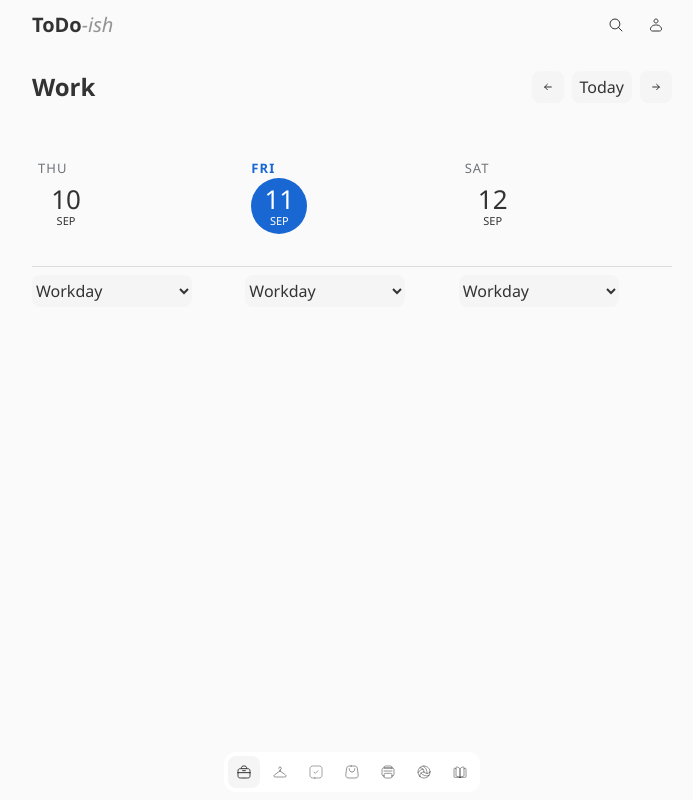
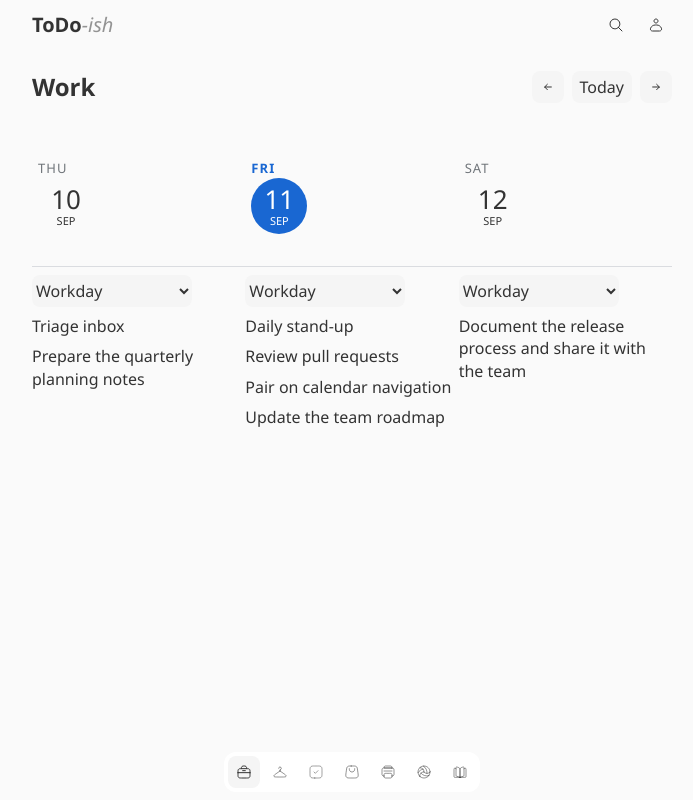
Before and after one commit to miocene/todo-ish, a Vue app: page / in a window 1280 px wide. Shown: the whole page, without its empty margins (288-981 px from the left). Built offline with nearby package versions, Linux system fonts and the light colour scheme.

Commit message:
feat(work): add seamless sliding task calendar

```diff
--- a/src/pages/WorkPage.vue
+++ b/src/pages/WorkPage.vue
@@ -4,6 +4,7 @@ import JMIcon from "../components/JMIcon/JMIcon.vue";
 import { getWorkStatus, setWorkStatus, WORK_STATUSES } from "../app/work-status.js";
 
 const ISO_DATE = /^\d{4}-\d{2}-\d{2}$/;
+const RANGE_DAY_COUNT = 3;
 const WEEKDAY_FORMATTER = new Intl.DateTimeFormat("en", { weekday: "short" });
 const DAY_FORMATTER = new Intl.DateTimeFormat("en", { day: "numeric" });
 const MONTH_FORMATTER = new Intl.DateTimeFormat("en", { month: "short" });
@@ -13,6 +14,11 @@ const LABEL_FORMATTER = new Intl.DateTimeFormat("en", {
   month: "long",
   year: "numeric",
 });
+const SAMPLE_TASK_TITLES = [
+  ["Triage inbox", "Prepare the quarterly planning notes"],
+  ["Daily stand-up", "Review pull requests", "Pair on calendar navigation", "Update the team roadmap"],
+  ["Document the release process and share it with the team"],
+];
 
 function localDate(value = new Date()) {
   if (typeof value === "string") return new Date(`${value}T12:00:00`);
@@ -41,15 +47,40 @@ function requestedDate(value, fallback = new Date()) {
   return isIsoDate(value) ? localDate(value) : localDate(fallback);
 }
 
+function calendarDays(focusDate, todayIso) {
+  return Array.from({ length: RANGE_DAY_COUNT }, (_, index) => {
+    const date = shiftDays(focusDate, index - 1);
+    const iso = isoDate(date);
+    const status = getWorkStatus(iso);
+    return {
+      iso,
+      weekday: WEEKDAY_FORMATTER.format(date),
+      day: DAY_FORMATTER.format(date),
+      month: MONTH_FORMATTER.format(date),
+      label: LABEL_FORMATTER.format(date),
+      statusValue: status.value,
+      tasks: SAMPLE_TASK_TITLES[index].map((title, taskIndex) => ({
+        id: `${iso}-${taskIndex}`,
+        title,
+      })),
+      today: iso === todayIso,
+    };
+  });
+}
+
 export default {
   name: "WorkPage",
   components: { JMButton, JMIcon },
   data() {
     return {
       midnightTimer: undefined,
+      rangeTransitionFrame: undefined,
+      routeWatchReady: false,
       statusOptions: WORK_STATUSES,
       today: localDate(),
-      transitionName: "range-next",
+      trackMoving: false,
+      transitionDirection: "next",
+      transitionFromDate: undefined,
     };
   },
   watch: {
@@ -66,43 +97,35 @@ export default {
       return isoDate(this.today);
     },
     days() {
-      return Array.from({ length: 3 }, (_, index) => {
-        const date = shiftDays(this.focusDate, index - 1);
-        const iso = isoDate(date);
-        const status = getWorkStatus(iso);
-        return {
-          iso,
-          weekday: WEEKDAY_FORMATTER.format(date),
-          day: DAY_FORMATTER.format(date),
-          month: MONTH_FORMATTER.format(date),
-          label: LABEL_FORMATTER.format(date),
-          statusIcon: status.icon,
-          statusValue: status.value,
-          today: iso === this.todayIso,
-        };
-      });
+      return calendarDays(this.focusDate, this.todayIso);
+    },
+    isRangeTransitioning() {
+      return Boolean(this.transitionFromDate);
+    },
+    trackDays() {
+      if (!this.transitionFromDate) return this.days;
+      const outgoingDays = calendarDays(this.transitionFromDate, this.todayIso);
+      return this.transitionDirection === "next" ? [...outgoingDays, ...this.days] : [...this.days, ...outgoingDays];
     },
     rangeLabel() {
-      return `${this.days[0].label} to ${this.days[2].label}`;
-    },
-    rangeKey() {
-      return isoDate(this.focusDate);
+      return `${this.days[0].label} to ${this.days.at(-1).label}`;
     },
   },
   mounted() {
     this.scheduleTodayRefresh();
   },
   beforeUnmount() {
+    window.cancelAnimationFrame(this.rangeTransitionFrame);
     window.clearTimeout(this.midnightTimer);
   },
   methods: {
     handleDateQueryChange(value, previousValue) {
       const date = requestedDate(value, this.today);
-      if (previousValue !== undefined) {
+      if (this.routeWatchReady) {
         const previousDate = requestedDate(previousValue, this.today);
-        if (date < previousDate) this.transitionName = "range-previous";
-        if (date > previousDate) this.transitionName = "range-next";
+        if (isoDate(date) !== isoDate(previousDate)) this.startRangeTransition(previousDate, date);
       }
+      this.routeWatchReady = true;
       this.normalizeDateQuery(value, date);
     },
     normalizeDateQuery(value, date = requestedDate(value, this.today)) {
@@ -112,6 +135,7 @@ export default {
       this.$router.replace({ name: "work", query, hash: this.$route.hash });
     },
     navigateToRange(value) {
+      if (this.isRangeTransitioning) return;
       const date = localDate(value);
       const dateIso = isoDate(date);
       const query = { ...this.$route.query };
@@ -121,13 +145,38 @@ export default {
       this.$router.push({ name: "work", query });
     },
     changeRange(amount) {
-      this.navigateToRange(shiftDays(this.focusDate, amount * 3));
+      this.navigateToRange(shiftDays(this.focusDate, amount * RANGE_DAY_COUNT));
     },
     goToday() {
       this.navigateToRange(this.today);
     },
     setDayStatus(date, value) {
       setWorkStatus(date, value);
+    },
+    startRangeTransition(previousDate, date) {
+      window.cancelAnimationFrame(this.rangeTransitionFrame);
+      this.trackMoving = false;
+      this.transitionDirection = date > previousDate ? "next" : "previous";
+
+      if (window.matchMedia("(prefers-reduced-motion: reduce)").matches) {
+        this.transitionFromDate = undefined;
+        return;
+      }
+
+      this.transitionFromDate = previousDate;
+      this.$nextTick(() => {
+        this.rangeTransitionFrame = window.requestAnimationFrame(() => {
+          this.rangeTransitionFrame = window.requestAnimationFrame(() => {
+            this.trackMoving = true;
+          });
+        });
+      });
+    },
+    finishRangeTransition(event) {
+      if (event.target !== this.$refs.weekGrid || event.propertyName !== "transform") return;
+      window.cancelAnimationFrame(this.rangeTransitionFrame);
+      this.trackMoving = false;
+      this.transitionFromDate = undefined;
     },
     scheduleTodayRefresh() {
       const now = new Date();
@@ -148,18 +197,41 @@ export default {
 <template>
   <section class="calendar" aria-labelledby="work-page-title">
     <div class="calendar__header">
-      <!-- TODO classes -->
-      <h1 id="work-page-title" class="calendar__title">Work</h1>
+      <h1 id="work-page-title">Work</h1>
       <p class="calendar__status" aria-live="polite" aria-atomic="true">{{ rangeLabel }}</p>
 
-      <JMButton aria-label="Previous three days" icon-name="arrow-left" view="secondary" @click="changeRange(-1)" />
-      <JMButton text="Today" view="secondary" @click="goToday" />
-      <JMButton aria-label="Next three days" icon-name="arrow-right" view="secondary" @click="changeRange(1)" />
+      <JMButton
+        aria-label="Previous three days"
+        :disabled="isRangeTransitioning"
+        icon-name="arrow-left"
+        view="secondary"
+        @click="changeRange(-1)"
+      />
+      <JMButton :disabled="isRangeTransitioning" text="Today" view="secondary" @click="goToday" />
+      <JMButton
+        aria-label="Next three days"
+        :disabled="isRangeTransitioning"
+        icon-name="arrow-right"
+        view="secondary"
+        @click="changeRange(1)"
+      />
     </div>
 
-    <Transition :name="transitionName">
-      <div :key="rangeKey" class="week-grid" role="group" :aria-label="rangeLabel">
-        <div v-for="day in days" :key="day.iso" class="week-day" :class="{ 'week-day--today': day.today }">
+    <div
+      ref="weekGrid"
+      class="week-grid"
+      :class="{
+        'week-grid--moving': trackMoving,
+        'week-grid--next': isRangeTransitioning && transitionDirection === 'next',
+        'week-grid--previous': isRangeTransitioning && transitionDirection === 'previous',
+      }"
+      role="group"
+      :aria-label="rangeLabel"
+      :aria-busy="isRangeTransitioning"
+      @transitioncancel="finishRangeTransition"
+      @transitionend="finishRangeTransition"
+    >
+      <div v-for="day in trackDays" :key="day.iso" class="week-day" :class="{ 'week-day--today': day.today }">
         <time class="week-day__heading" :datetime="day.iso">
           <span class="week-day__weekday">{{ day.weekday }}</span>
           <span class="week-day__date">
@@ -173,237 +245,19 @@ export default {
             :aria-label="`Status for ${day.label}`"
             @change="setDayStatus(day.iso, $event.target.value)"
           >
-              <button type="button">
+            <component :is="'button'" type="button">
               <component :is="'selectedcontent'" />
               <JMIcon name="chevron-down" />
-              </button>
+            </component>
             <option v-for="status in statusOptions" :key="status.value" :value="status.value">
               <JMIcon :name="status.icon" />
-                <span>{{ status.label }}</span>
+              {{ status.label }}
               <JMIcon v-if="status.value === day.statusValue" class="calendar__status-check" name="check" />
             </option>
           </select>
         </label>
+        <p v-for="task in day.tasks" :key="task.id">{{ task.title }}</p>
       </div>
     </div>
-    </Transition>
   </section>
 </template>
-
-<style>
-.calendar {
-  --calendar-accent: #1967d2;
-  --calendar-border: #dadce0;
-  --calendar-muted: #70757a;
-  --calendar-surface: #fff;
-}
-
-.calendar__status {
-  position: absolute;
-  inline-size: 1px;
-  block-size: 1px;
-  padding: 0;
-  margin: -1px;
-  overflow: hidden;
-  clip-path: inset(50%);
-  white-space: nowrap;
-  border: 0;
-}
-
-.calendar__header {
-  display: flex;
-  gap: var(--space-3);
-  align-items: center;
-  padding-bottom: var(--space-5);
-
-  .calendar__title {
-    flex-grow: 1;
-  }
-}
-
-.calendar__status-select {
-  block-size: var(--size-control);
-}
-
-.calendar__status-select select,
-.calendar__status-select select::picker(select) {
-  appearance: base-select;
-}
-
-.calendar__status-select select {
-  min-inline-size: 10rem;
-  block-size: 100%;
-  padding: 0;
-  color: var(--control-secondary-text);
-  font: inherit;
-  background: var(--control-secondary-background);
-  border: 0;
-  border-radius: var(--radius-control);
-  corner-shape: var(--corner-shape-default);
-  cursor: pointer;
-}
-
-.calendar__status-select select > button,
-.calendar__status-select selectedcontent,
-.calendar__status-select option {
-  display: flex;
-  align-items: center;
-  gap: var(--space-2);
-}
-
-.calendar__status-select select > button {
-  inline-size: 100%;
-  block-size: 100%;
-  padding-inline: var(--space-3);
-  color: inherit;
-  font: inherit;
-  background: transparent;
-  border: 0;
-}
-
-.calendar__status-select selectedcontent {
-  flex: 1;
-}
-
-.calendar__status-select selectedcontent .calendar__status-check,
-.calendar__status-select select::picker-icon {
-  display: none;
-}
-
-.calendar__status-select select::picker(select) {
-  margin-block-start: var(--space-2);
-  padding: var(--space-2);
-  background: var(--color-bg-surface);
-  border: 0;
-  border-radius: var(--radius-control);
-  box-shadow: 0 8px 24px rgb(0 0 0 / 14%);
-}
-
-.calendar__status-select option {
-  min-block-size: var(--size-control);
-  padding-inline: var(--space-3);
-  border-radius: calc(var(--radius-control) - var(--space-1));
-  cursor: pointer;
-}
-
-.calendar__status-select option::checkmark {
-  display: none;
-}
-
-.calendar__status-check {
-  margin-inline-start: auto;
-}
-
-.calendar__status-select option:is(:hover, :focus, :checked) {
-  background: var(--color-bg-selection);
-}
-
-.week-stage {
-  position: relative;
-  grid-column: 2;
-  grid-row: 2;
-  min-inline-size: 0;
-  overflow: hidden;
-  background: var(--calendar-surface);
-  border-inline: 1px solid var(--calendar-border);
-}
-
-.week-grid {
-  display: grid;
-  grid-template-columns: repeat(3, minmax(0, 1fr));
-}
-
-.week-day {
-  display: flex;
-  flex-direction: column;
-  gap: var(--space-3);
-}
-
-.week-day__heading {
-  padding: clamp(18px, 4vh, 40px) 6px;
-  border-block-end: 1px solid var(--calendar-border);
-}
-
-.week-day__weekday {
-  overflow: hidden;
-  color: var(--calendar-muted);
-  font-size: clamp(10px, 1.1vw, 13px);
-  font-weight: 500;
-  letter-spacing: 0.08em;
-  text-overflow: ellipsis;
-  text-transform: uppercase;
-}
-
-.week-day__date {
-  display: flex;
-  flex-direction: column;
-  align-items: center;
-  justify-content: center;
-  inline-size: clamp(42px, 5vw, 56px);
-  block-size: clamp(42px, 5vw, 56px);
-  border-radius: 50%;
-}
-
-.week-day__date strong {
-  font-size: clamp(18px, 2.2vw, 26px);
-  font-weight: 400;
-  line-height: 1;
-}
-
-.week-day__date small {
-  margin-block-start: 3px;
-  font-size: clamp(8px, 0.9vw, 11px);
-  line-height: 1;
-  text-transform: uppercase;
-}
-
-.week-day--today .week-day__weekday {
-  color: var(--calendar-accent);
-  font-weight: 700;
-}
-
-.week-day--today .week-day__date {
-  color: #fff;
-  background: var(--calendar-accent);
-}
-
-.range-next-enter-active,
-.range-next-leave-active,
-.range-previous-enter-active,
-.range-previous-leave-active {
-  transition:
-    opacity 280ms ease,
-    transform 340ms cubic-bezier(0.2, 0, 0, 1);
-}
-
-.range-next-enter-from,
-.range-previous-leave-to {
-  opacity: 0.4;
-  transform: translateX(100%);
-}
-
-.range-next-leave-to,
-.range-previous-enter-from {
-  opacity: 0.4;
-  transform: translateX(-100%);
-}
-
-@media (width <= 640px) {
-  .calendar {
-    grid-template-columns: 42px minmax(0, 1fr) 42px;
-  }
-
-  .week-day__heading {
-    padding-inline: 2px;
-  }
-}
-
-@media (prefers-reduced-motion: reduce) {
-  .range-next-enter-active,
-  .range-next-leave-active,
-  .range-previous-enter-active,
-  .range-previous-leave-active {
-    transition: none;
-  }
-}
-</style>
--- a/styles/style.css
+++ b/styles/style.css
@@ -27,8 +27,7 @@ h3 {
 :focus-visible {
   outline: 2px solid var(--focus);
   outline-offset: 3px;
-
-  /* TODO: add tansition */
+  /* TODO: add transition */
 }
 
 .skip-link {
@@ -46,3 +45,204 @@ h3 {
 .skip-link:focus {
   transform: translateY(0);
 }
+
+.calendar {
+  --calendar-accent: #1967d2;
+  --calendar-border: #dadce0;
+  --calendar-muted: #70757a;
+
+  overflow: clip;
+}
+
+.calendar__status {
+  position: absolute;
+  inline-size: 1px;
+  block-size: 1px;
+  padding: 0;
+  margin: -1px;
+  overflow: hidden;
+  clip-path: inset(50%);
+  white-space: nowrap;
+  border: 0;
+}
+
+.calendar__header {
+  display: flex;
+  gap: var(--space-3);
+  align-items: center;
+  padding-block-end: var(--space-5);
+}
+
+.calendar__header > h1 {
+  flex-grow: 1;
+}
+
+.calendar__status-select {
+  block-size: var(--size-control);
+}
+
+.calendar__status-select select,
+.calendar__status-select select::picker(select) {
+  appearance: base-select;
+}
+
+.calendar__status-select select {
+  min-inline-size: 10rem;
+  block-size: 100%;
+  padding: 0;
+  color: var(--control-secondary-text);
+  font: inherit;
+  background: var(--control-secondary-background);
+  border: 0;
+  border-radius: var(--radius-control);
+  corner-shape: var(--corner-shape-default);
+  cursor: pointer;
+}
+
+.calendar__status-select select > button,
+.calendar__status-select selectedcontent,
+.calendar__status-select option {
+  display: flex;
+  align-items: center;
+  gap: var(--space-2);
+}
+
+.calendar__status-select select > button {
+  inline-size: 100%;
+  block-size: 100%;
+  padding-inline: var(--space-3);
+  color: inherit;
+  font: inherit;
+  background: transparent;
+  border: 0;
+}
+
+.calendar__status-select selectedcontent {
+  flex: 1;
+}
+
+.calendar__status-select selectedcontent .calendar__status-check,
+.calendar__status-select select::picker-icon {
+  display: none;
+}
+
+.calendar__status-select select::picker(select) {
+  margin-block-start: var(--space-2);
+  padding: var(--space-2);
+  background: var(--color-bg-surface);
+  border: 0;
+  border-radius: var(--radius-control);
+  box-shadow: 0 8px 24px rgb(0 0 0 / 14%);
+}
+
+.calendar__status-select option {
+  min-block-size: var(--size-control);
+  padding-inline: var(--space-3);
+  border-radius: calc(var(--radius-control) - var(--space-1));
+  cursor: pointer;
+}
+
+.calendar__status-select option::checkmark {
+  display: none;
+}
+
+.calendar__status-check {
+  margin-inline-start: auto;
+}
+
+.calendar__status-select option:is(:hover, :focus, :checked) {
+  background: var(--color-bg-selection);
+}
+
+.week-grid {
+  display: grid;
+  grid-template-columns: repeat(3, minmax(0, 1fr));
+  inline-size: 100%;
+  transform: translateX(0);
+}
+
+.week-grid--next,
+.week-grid--previous {
+  grid-template-columns: repeat(6, minmax(0, 1fr));
+  inline-size: 200%;
+}
+
+.week-grid--previous {
+  transform: translateX(-50%);
+}
+
+.week-grid--moving {
+  transition: transform 340ms cubic-bezier(0.2, 0, 0, 1);
+}
+
+.week-grid--next.week-grid--moving {
+  transform: translateX(-50%);
+}
+
+.week-grid--previous.week-grid--moving {
+  transform: translateX(0);
+}
+
+.week-day {
+  display: flex;
+  flex-direction: column;
+  gap: var(--space-3);
+}
+
+.week-day__heading {
+  padding: clamp(18px, 4vh, 40px) 6px;
+  border-block-end: 1px solid var(--calendar-border);
+}
+
+.week-day__weekday {
+  color: var(--calendar-muted);
+  font-size: clamp(10px, 1.1vw, 13px);
+  font-weight: 500;
+  letter-spacing: 0.08em;
+  text-transform: uppercase;
+}
+
+.week-day__date {
+  display: flex;
+  flex-direction: column;
+  align-items: center;
+  justify-content: center;
+  inline-size: clamp(42px, 5vw, 56px);
+  block-size: clamp(42px, 5vw, 56px);
+  border-radius: 50%;
+}
+
+.week-day__date strong {
+  font-size: clamp(18px, 2.2vw, 26px);
+  font-weight: 400;
+  line-height: 1;
+}
+
+.week-day__date small {
+  margin-block-start: 3px;
+  font-size: clamp(8px, 0.9vw, 11px);
+  line-height: 1;
+  text-transform: uppercase;
+}
+
+.week-day--today .week-day__weekday {
+  color: var(--calendar-accent);
+  font-weight: 700;
+}
+
+.week-day--today .week-day__date {
+  color: #fff;
+  background: var(--calendar-accent);
+}
+
+@media (width <= 640px) {
+  .week-day__heading {
+    padding-inline: var(--space-1);
+  }
+}
+
+@media (prefers-reduced-motion: reduce) {
+  .week-grid--moving {
+    transition: none;
+  }
+}
```
Also changed, not shown: 1 other file (tests, documents, lock files or other folders). Lines whose indentation alone changed are shown as unchanged.
